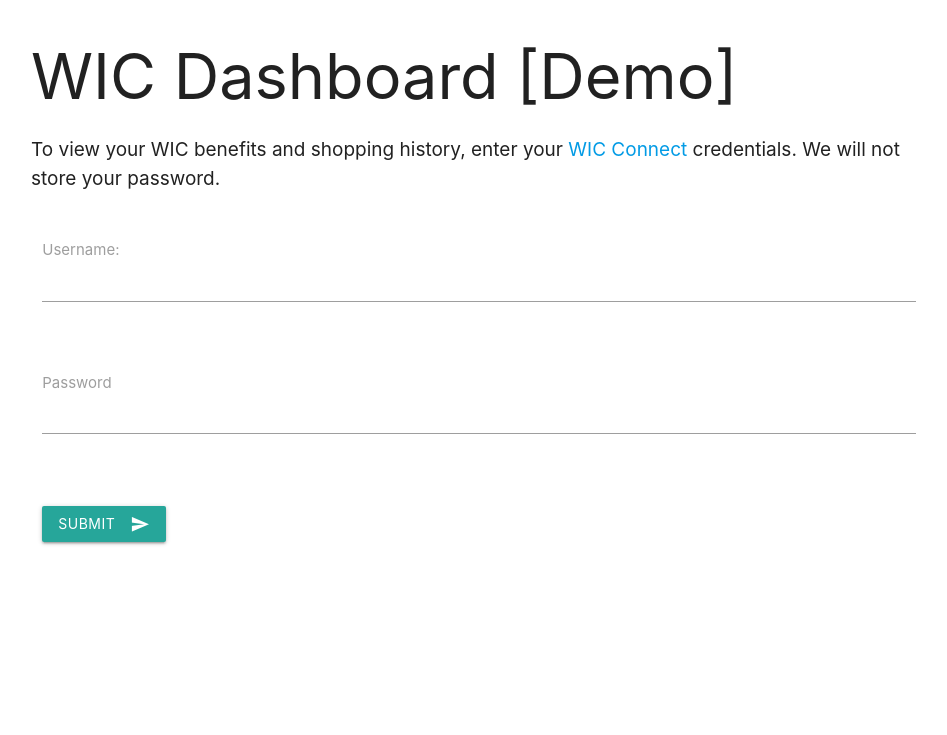
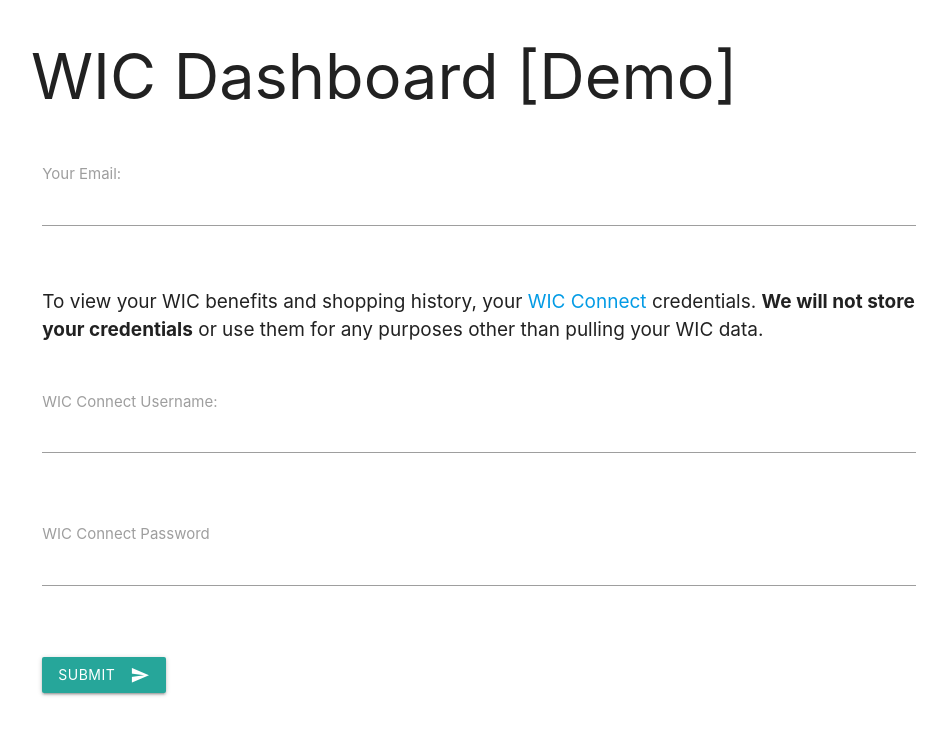
Before and after one commit to rye-welz-geselowitz/wic-connect-scraper, a Flask app: page / in a window 1280 px wide. Shown: the top 735 px of the page, without its empty margins (161-1108 px from the left). Run offline with Flask 3, Linux system fonts and the light colour scheme.

Commit message:
store email, not username

```diff
--- a/app.py
+++ b/app.py
@@ -18,12 +18,13 @@ def get_index():
 
 @app.route('/scrape-attempt', methods=['POST'])
 def post_scrape_attempt():
-    for field in ['username', 'password']:
+    for field in ['username', 'password', 'email']:
         if field not in request.json:
             return {'error': f'Missing field: {field}'}, 400
     username = request.json['username']
     password = request.json['password']
-    scrape_attemept = create_scrape_attempt(username)
+    email = request.json['email']
+    scrape_attemept = create_scrape_attempt(email)
     q.enqueue(scrape_all, username, password, scrape_attemept['token'])
     return scrape_attemept, 201
 
--- a/templates/index.html
+++ b/templates/index.html
@@ -29,23 +29,31 @@ crossorigin="anonymous"></script>
 
     <div id="form-container" class="row">
         <h1>WIC Dashboard [Demo]</h1>
-        <p>
-            To view your WIC benefits and shopping history, enter your <a href='https://www.wicconnect.com/wicconnectclient/siteLogonClient.recip?state=NEW%20YORK%20WIC&stateAgencyId=1' target="_blank">WIC Connect</a> credentials. We will not store your password.
-        </p>
+        <div class="row">
+            <div class="input-field col s12">
+                <label for="email">Your Email:</label><br>
+                <input type="text" id="email" name="email" required><br>
+            </div>
+        </div>
+        <div class="col s12">
+            <p>
+                To view your WIC benefits and shopping history, your <a href='https://www.wicconnect.com/wicconnectclient/siteLogonClient.recip?state=NEW%20YORK%20WIC&stateAgencyId=1' target="_blank">WIC Connect</a> credentials.
+                <b>We will not store your credentials</b> or use them for any purposes other than pulling your WIC data.
+            </p>
+        </div>
         <form id="creds-form" class="col s12">
             <div class="row">
                 <div class="input-field col s12">
-                    <label for="username">Username:</label><br>
+                    <label for="username">WIC Connect Username:</label><br>
                     <input type="text" id="username" name="username" required><br>
                 </div>
             </div>
             <div class="row">
                 <div class="input-field col s12">
-                    <label for="password">Password</label><br>
+                    <label for="password">WIC Connect Password</label><br>
                     <input type="password" id="password" name="password" required><br><br>
                 </div>
             </div>
-
             <button class="btn waves-effect waves-light" type="submit" name="action">Submit
                 <i class="material-icons right">send</i>
             </button>
@@ -104,7 +112,8 @@ crossorigin="anonymous"></script>
 
         postData = {
             'username': $('#username').val(),
-            'password': $('#password').val()
+            'password': $('#password').val(),
+            'email': $('#email').val()
         }
         $.ajax({
             url: '/scrape-attempt',
```
